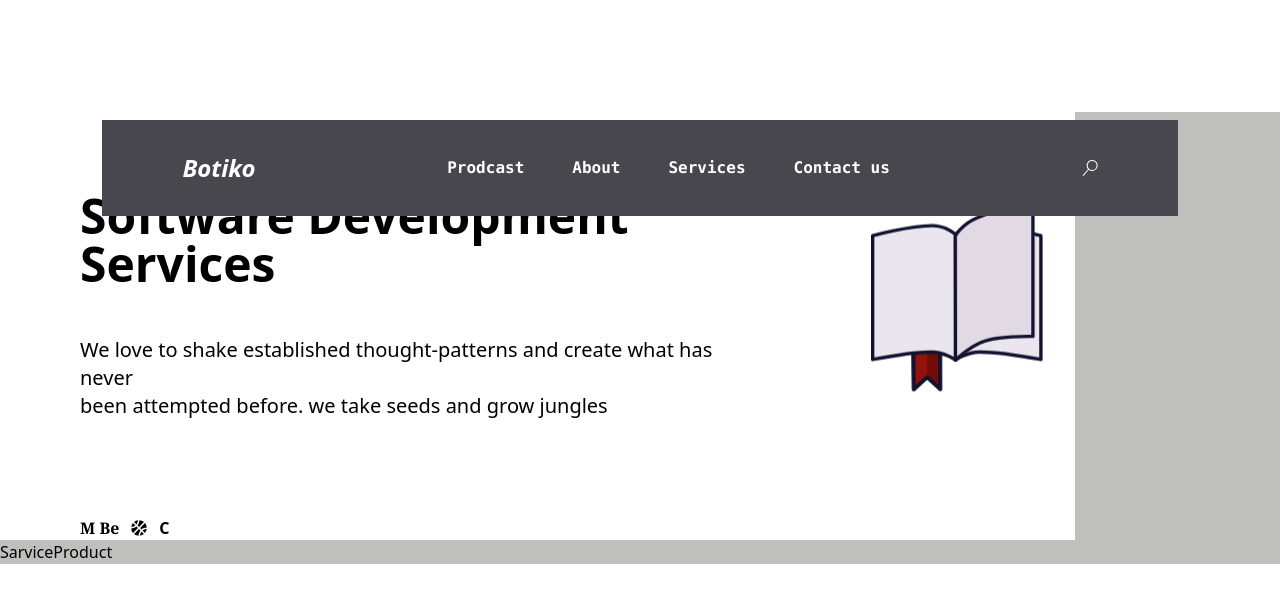
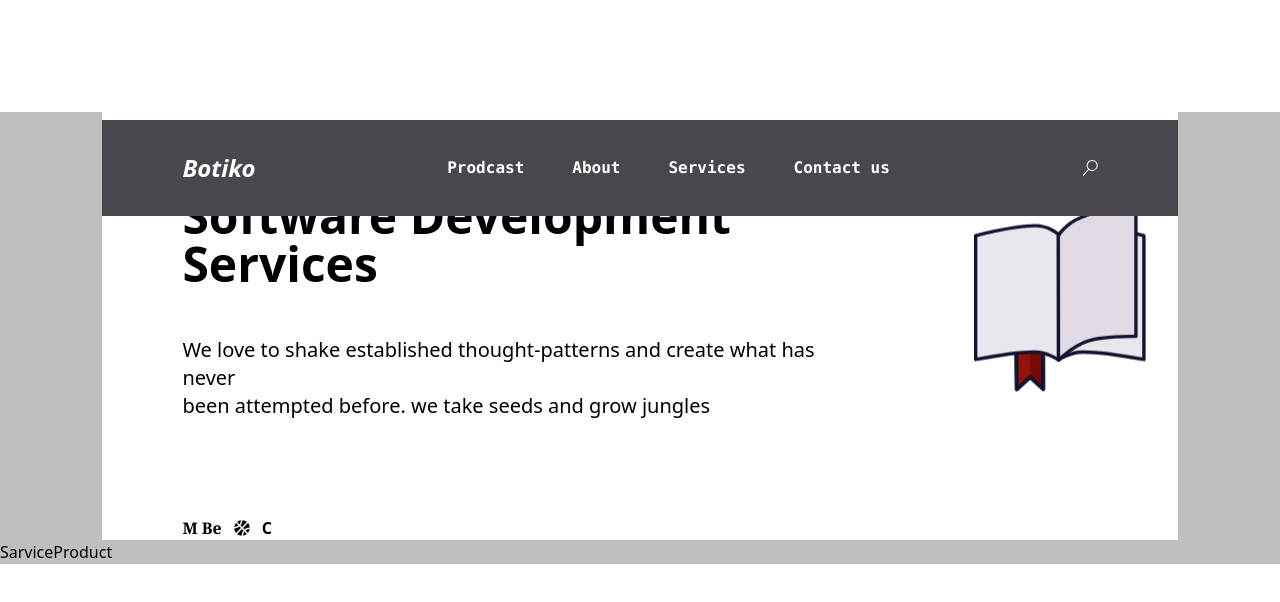
Before and after one commit to NaushadaliSaiyed/furniture, a React (Vite) app: page /services in a window 1280 px wide. Shown: the top 602 px of the page. Built offline with nearby package versions, Linux system fonts and the light colour scheme.

Commit message:
sharif dzfbvzdsf
dfbvdzsv

```diff
--- a/src/pages/Services.tsx
+++ b/src/pages/Services.tsx
@@ -6,7 +6,7 @@ import SarviceProduct from '../components/service/SarviceProduct';
 const Services = () => {
   return (
     <>
-      <div className='bg-white h-[63%] w-[84%] mt-28 flex'>
+      <div className='bg-white h-[63%] w-[84%] mt-28 flex ml-[8%]'>
         <div>
           <h1 className='mt-20 ml-20 font-bold text-5xl'> Software Development <br />Services</h1>
           <p className='mt-12 ml-20 text-xl'> We love to shake established thought-patterns and create what has never <br /> been attempted before. we take seeds and grow jungles </p>
```
